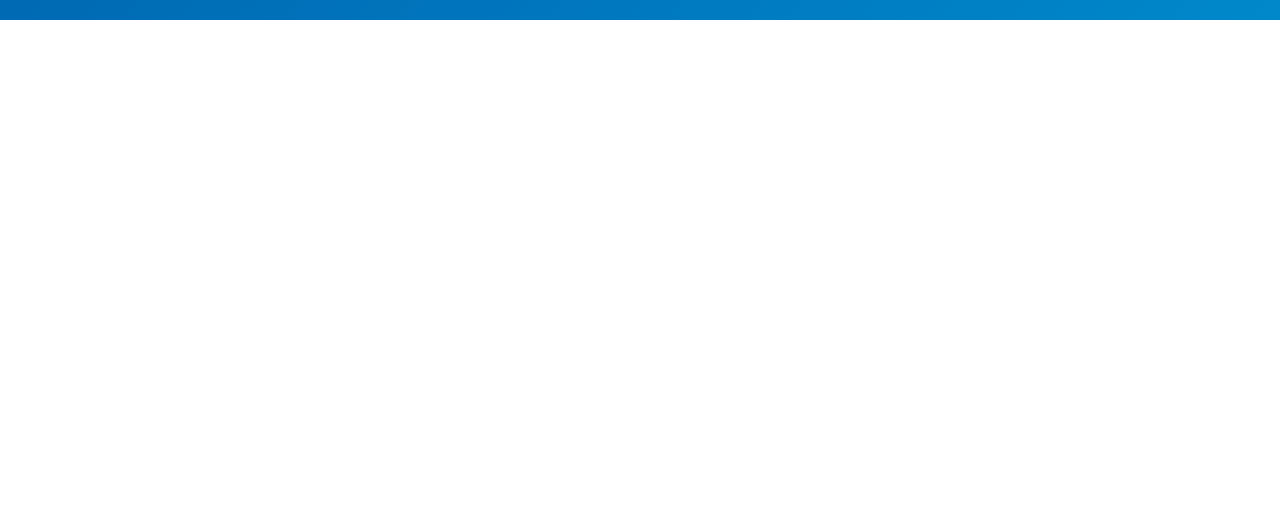
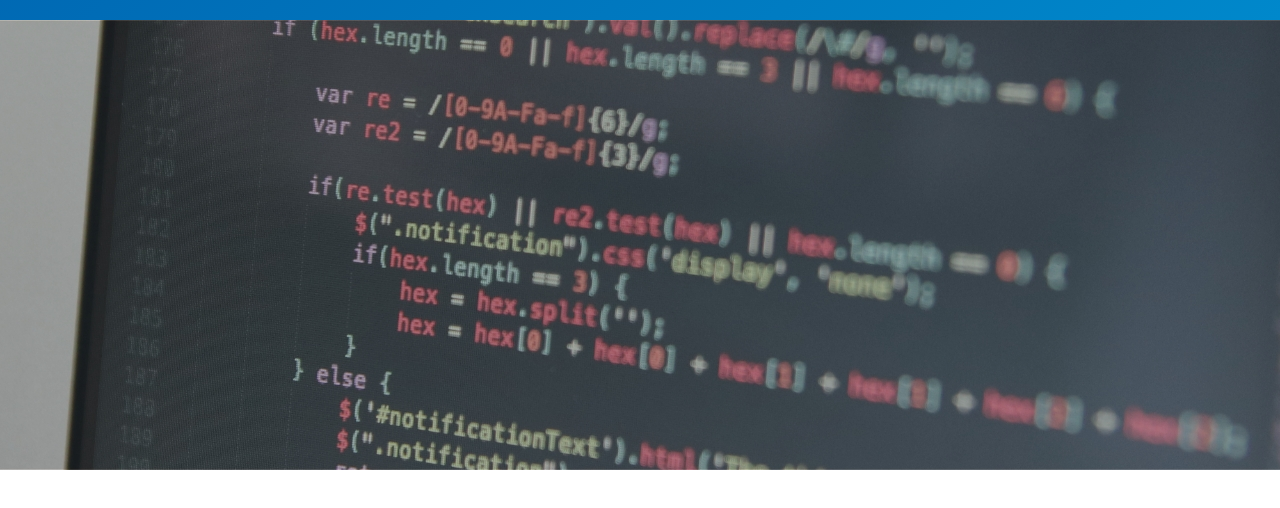
Before and after one commit to brennolemos/novelty, a website: page src/index.html in a window 1280 px wide. Shown: the part 60-568 px from the top of the page. Drawn offline with Linux system fonts and the light colour scheme; files that its build step writes are made by us from their sources.

Commit message:
Estrutura da Intro

```diff
--- a/src/assets/sass/pages/_index.scss
+++ b/src/assets/sass/pages/_index.scss
@@ -0,0 +1,10 @@
+// Home
+
+
+// Intro
+
+.intro {
+    height: 450px;
+    background: url('../imgs/bg_intro.jpg') no-repeat center center;
+    background-size: cover;
+}
--- a/src/index.html
+++ b/src/index.html
@@ -31,6 +31,13 @@
         </div>
     </header>
 
+    <main>
+        <section class="intro">
+
+        </section>
+
+    </main>
+
 </body>
 
 </html>
```
Also changed, not shown: index.html (+1 -1 lines), assets/css/app.min.css, assets/imgs/bg_intro.jpg (added), src/assets/imgs/bg_intro.jpg (added).
